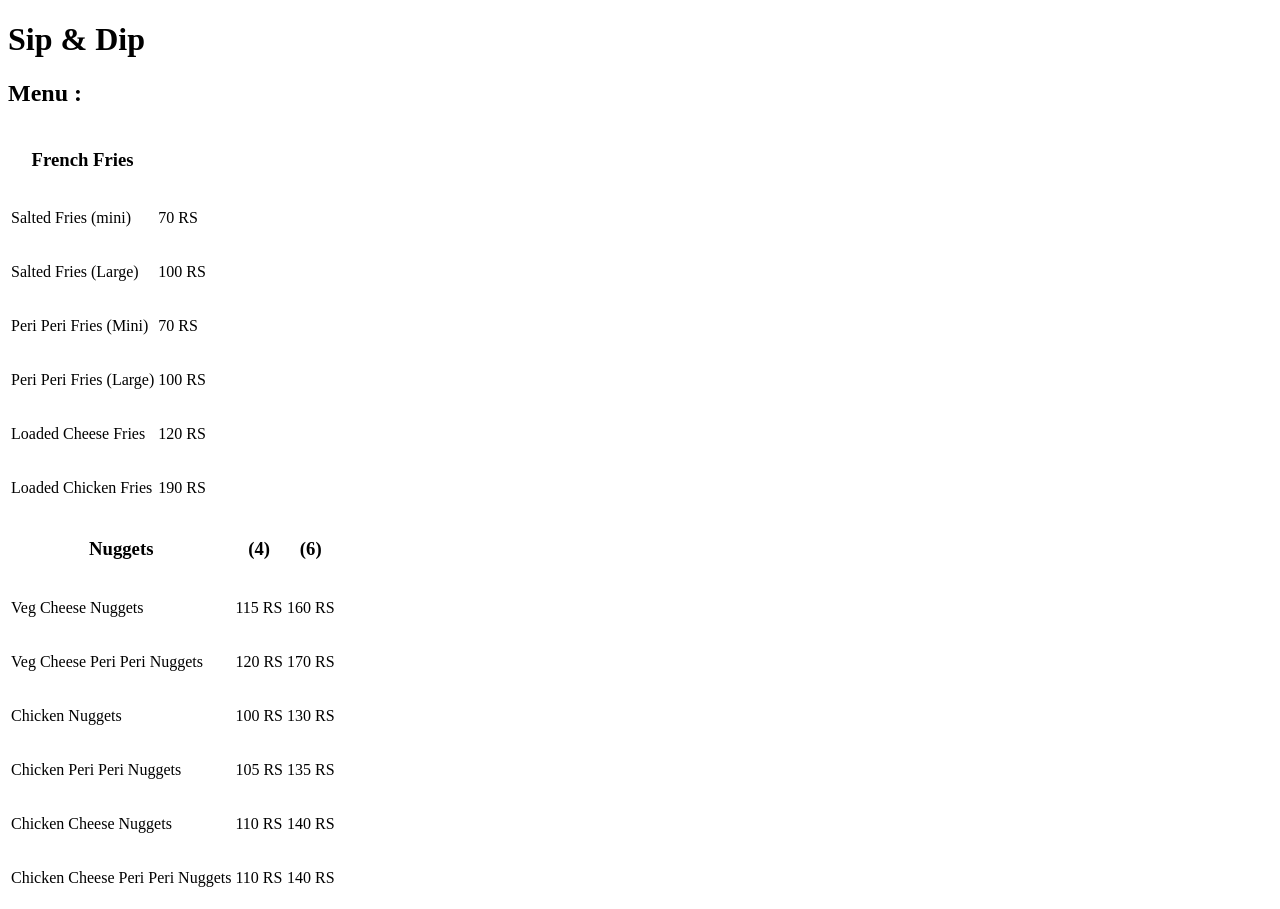
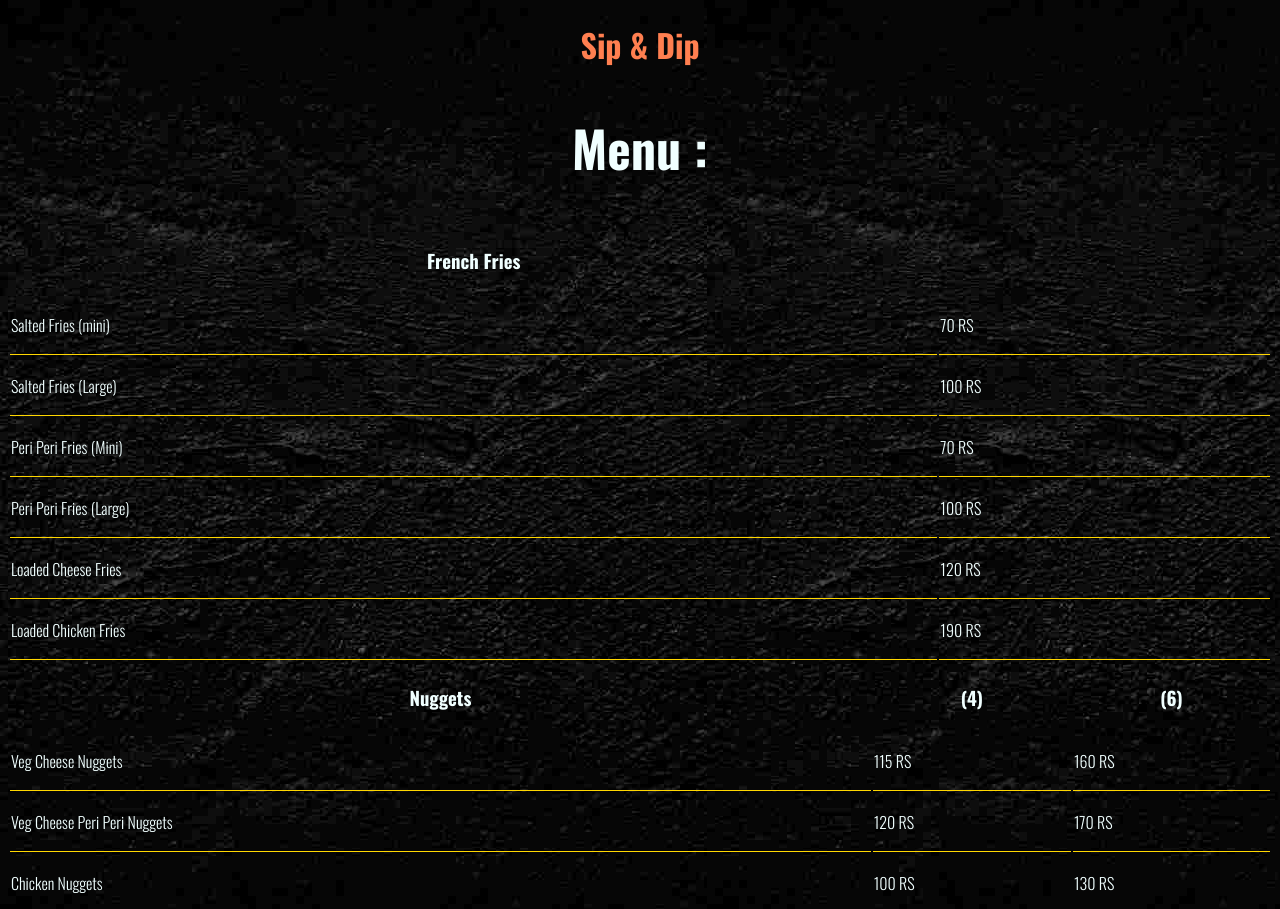
Before and after one commit to SipnDip2024/Sip-Dip, a plain HTML site: page index.html in a window 1280 px wide. Shown: the top 909 px of the page. Drawn offline with nearby package versions, Linux system fonts and the light colour scheme.

Commit message:
Html And CSS File Update
50 % of styling completed

```diff
--- /dev/null
+++ b/Style.css
@@ -0,0 +1,34 @@
+body {
+    background-image: BgGround_Main;
+    background-image: url("BgGround_Main.jpg"); /* The image used */
+    color: azure;
+    font-family: "Oswald", sans-serif;
+    font-weight: 300;
+    font-style: normal;
+   }
+h1{
+    text-align:center ;
+    color:coral;
+    font-weight: 700;
+    font-style: bold;
+    font: size 90px;
+}
+h2{
+    text-align: center;
+    font-size: 50px;
+}
+p{
+    text-align: justify;
+}
+table {
+    width: 100%;
+}
+td {
+    height: 50px;
+    vertical-align: bottom;
+    border-bottom: 1px solid #ffd700;
+}
+th{
+    text-align: center;
+}
+tr:hover {background-color: coral;}
--- a/index.html
+++ b/index.html
@@ -5,8 +5,16 @@
         <meta http-equiv="X-UA-Compatible" content="IE=edge">
         <meta name="viewport" content="width=device-width, initial-scale=1.0">
         <title>Sip & Dip</title>
+
+
+        <link rel="stylesheet" href="Style.css">  <!--  Style Sheets @ CSS  -->
+        <link rel="icon" href="fav.ico">          <!--  Sip & Dip ICON  -->
+        <link rel="preconnect" href="https://fonts.googleapis.com">   <!--  Google Fonts  -->
+        <link rel="preconnect" href="https://fonts.gstatic.com" crossorigin>
+        <link href="https://fonts.googleapis.com/css2?family=Oswald:wght@200..700&display=swap" rel="stylesheet">
+
     </head>
-    <body>
+    <body background="">
         <h1>Sip & Dip</h1>
         <h2>Menu :</h2>
 
@@ -482,7 +490,7 @@
        </table>
 
        <table>              <!--SHAKES-->
-            <th><h2>Shakes</h2></th>
+            <th><h3>Shakes</h3></th>
             <th><h3>Milkshake</h3></th>
             <th><h3>Thickshake</h3></th>
             <tr>
```
Also changed, not shown: BgGround_Main.jpg (added).
